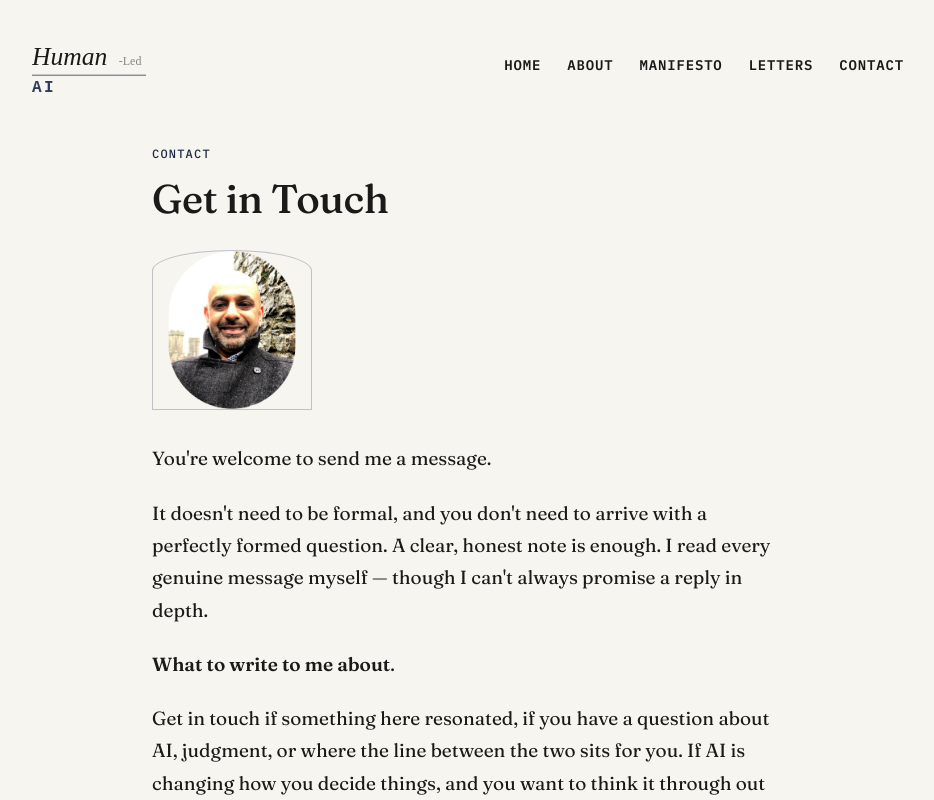
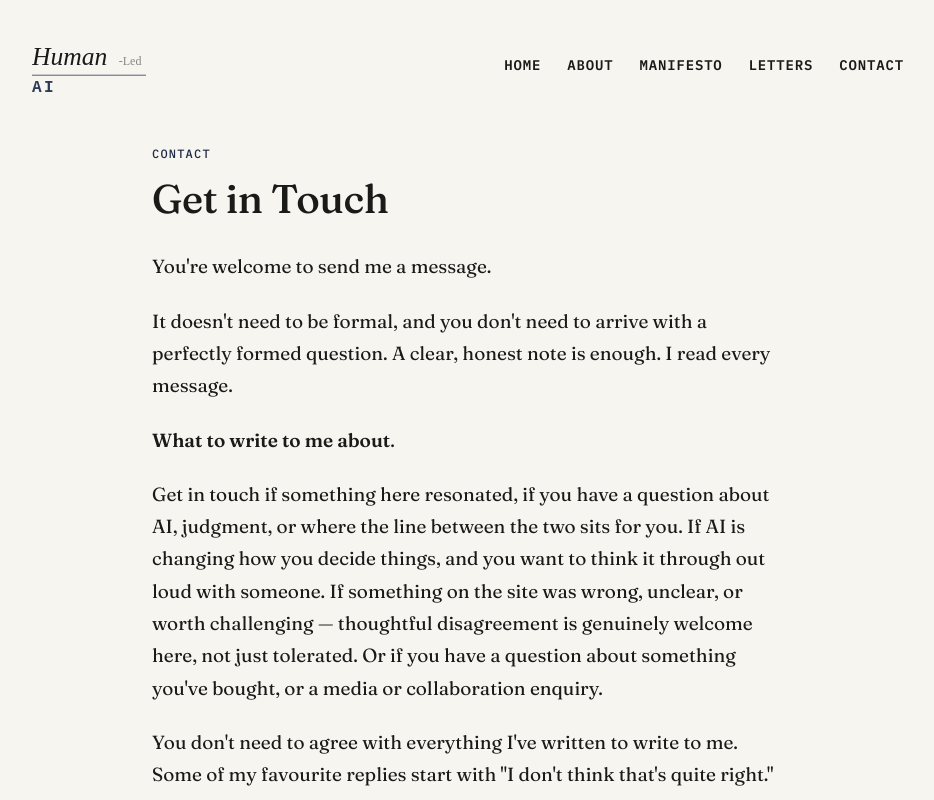
Before and after one commit to Marlowe088/Human-Led-AI, a Next.js app: page /contact in a window 1280 px wide. Shown: the top 800 px of the page, without its empty margins (172-1106 px from the left). Built offline with nearby package versions, Linux system fonts and the light colour scheme.

Commit message:
Remove personal photos from About/Contact, update Contact copy, point Join CTA to join.manojtailor.com

```diff
--- a/pages/about.jsx
+++ b/pages/about.jsx
@@ -8,9 +8,6 @@ export default function AboutPage() {
       </Head>
       <p className="eyebrow">About</p>
       <h1>The One-Eyed Marksman</h1>
-      <div className="photo-frame">
-        <img src="/manoj-photo.png" alt="Manoj Tailor" />
-      </div>
       <div
         dangerouslySetInnerHTML={{ __html: `<p>So here is the part that makes no sense until it does.</p>
 
--- a/pages/contact.jsx
+++ b/pages/contact.jsx
@@ -8,13 +8,10 @@ export default function ContactPage() {
       </Head>
       <p className="eyebrow">Contact</p>
       <h1>Get in Touch</h1>
-      <div className="photo-frame">
-        <img src="/manoj-photo.png" alt="Manoj Tailor" />
-      </div>
       <div
         dangerouslySetInnerHTML={{ __html: `<p>You're welcome to send me a message.</p>
 
-<p>It doesn't need to be formal, and you don't need to arrive with a perfectly formed question. A clear, honest note is enough. I read every genuine message myself — though I can't always promise a reply in depth.</p>
+<p>It doesn't need to be formal, and you don't need to arrive with a perfectly formed question. A clear, honest note is enough. I read every message.</p>
 
 <p><strong>What to write to me about</strong>.</p>
 
--- a/pages/join.jsx
+++ b/pages/join.jsx
@@ -13,7 +13,7 @@ export default function JoinPage() {
         takes you to the sign-up page — it only takes a moment.
       </p>
       <div className="form-shell">
-        <a href="https://manojtailor-com-2.kit.com/6e715f8c18" className="join-cta">
+        <a href="https://join.manojtailor.com" className="join-cta">
           I&apos;m In →
         </a>
       </div>
```
Also changed, not shown: public/manoj-photo.png (deleted).
